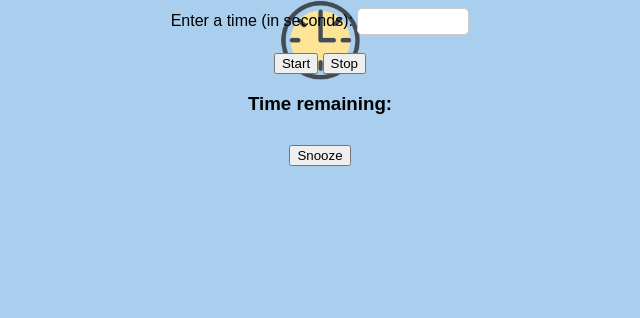
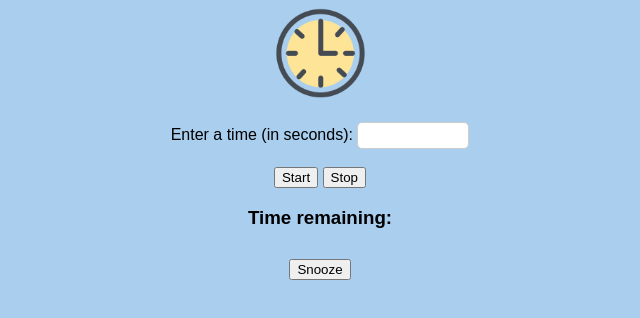
Before and after one commit to ossd-s24/insult-reminders, a browser extension: page index.html in a window 1280 px wide. Shown: the whole page, without its empty margins (320-960 px from the left). Drawn offline with Linux system fonts and the light colour scheme.

Commit message:
Move icon positioning to from style.css to index.html

```diff
--- a/index.html
+++ b/index.html
@@ -8,6 +8,7 @@
     <audio id="timerSound" src="audio/timer_sound.mp3"></audio>
 </head>
 <body>
+    <a title="clock icon"><img src="icons/alarmclockicon.png" alt="Clock icon" width="90" height="90"></a>
     <form action="#" method="post">
         <label for="startTime">Enter a time (in seconds):</label>
         <input type="text" id="startTime" name="startTime" required><br><br>
--- a/style.css
+++ b/style.css
@@ -1,11 +1,11 @@
 body {
-    background-image: url('icons/alarmclockicon.png'); /* Replace 'path/to/your/icon.png' with the path to your icon image file */
-    background-repeat: no-repeat;
-    background-position: center top;
-    background-size: 80px;
     font-family: Arial, sans-serif;
     background-color: #a9ceee; /* Light blue background */
     text-align: center;
+}
+
+form {
+    margin-top: 20px;
 }
 
 input[type="text"] {
```
